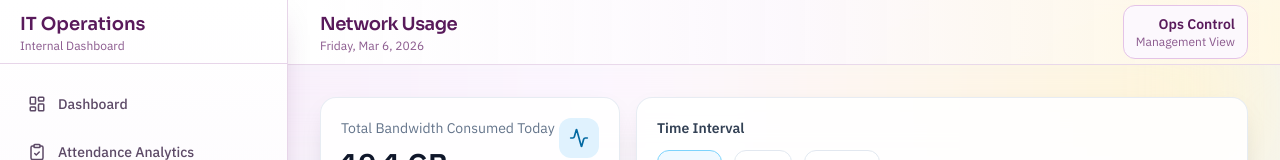
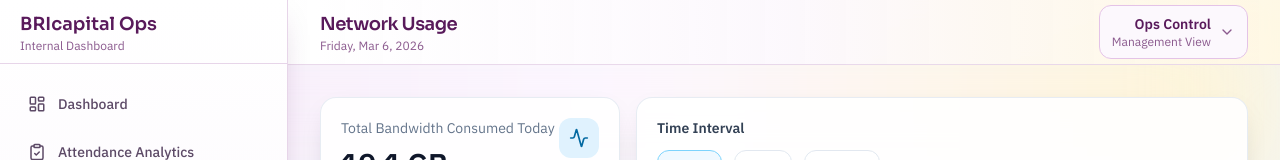
Before and after one commit to veck404/BRIcapital-Dashboard, a React (Vite) app: page /network in a window 1280 px wide. Shown: the top 160 px of the page. Built offline with nearby package versions, Linux system fonts and the light colour scheme; no server answers.

Commit message:
Ops shit

```diff
--- a/index.html
+++ b/index.html
@@ -3,7 +3,7 @@
   <head>
     <meta charset="UTF-8" />
     <meta name="viewport" content="width=device-width, initial-scale=1.0" />
-    <title>IT Operations Dashboard</title>
+    <title>BRIcapital Operations Dashboard</title>
   </head>
   <body>
     <div id="root"></div>
--- a/src/components/Sidebar.tsx
+++ b/src/components/Sidebar.tsx
@@ -31,7 +31,7 @@ const Sidebar = ({ isOpen, onClose }: SidebarProps) => {
         <div className="flex h-16 items-center justify-between border-b border-[#e7d5e9] px-5 dark:border-slate-700/80">
           <div>
             <p className="font-heading text-lg font-semibold text-[#591a5b]">
-              IT Operations
+              BRIcapital Ops
             </p>
             <p className="text-xs text-[#8b5a8e]">Internal Dashboard</p>
           </div>
--- a/src/components/Topbar.tsx
+++ b/src/components/Topbar.tsx
@@ -1,6 +1,6 @@
-import { Menu } from "lucide-react";
-import { useMemo } from "react";
-import { useLocation } from "react-router-dom";
+import { ChevronDown, Menu } from "lucide-react";
+import { useMemo, useRef } from "react";
+import { useLocation, useNavigate } from "react-router-dom";
 
 interface TopbarProps {
   onToggleSidebar: () => void;
@@ -14,6 +14,8 @@ const pageTitles: Record<string, string> = {
 
 const Topbar = ({ onToggleSidebar }: TopbarProps) => {
   const location = useLocation();
+  const navigate = useNavigate();
+  const opsControlRef = useRef<HTMLDetailsElement>(null);
 
   const today = useMemo(
     () =>
@@ -25,6 +27,11 @@ const Topbar = ({ onToggleSidebar }: TopbarProps) => {
       }).format(new Date()),
     [],
   );
+
+  const runControlAction = (action: () => void) => {
+    action();
+    opsControlRef.current?.removeAttribute("open");
+  };
 
   return (
     <header className="sticky top-0 z-20 border-b border-[#e7d5e9]/90 bg-gradient-to-r from-white via-[#fcf8fd]/95 to-[#fff8e3]/90 backdrop-blur dark:border-slate-700/80 dark:bg-slate-900/85">
@@ -47,10 +54,78 @@ const Topbar = ({ onToggleSidebar }: TopbarProps) => {
         </div>
 
         <div className="flex items-center gap-3">
-          <div className="hidden rounded-xl border border-[#e4c3e7] bg-[#fcf8fd] px-3 py-2 text-right sm:block dark:border-slate-700 dark:bg-slate-900">
-            <p className="text-sm font-semibold text-[#591a5b]">Ops Control</p>
-            <p className="text-xs text-[#8b5a8e]">Management View</p>
-          </div>
+          <details
+            ref={opsControlRef}
+            className="relative hidden sm:block"
+          >
+            <summary className="list-none cursor-pointer rounded-xl border border-[#e4c3e7] bg-[#fcf8fd] px-3 py-2 text-right transition hover:border-[#d39ad8] hover:bg-[#f9f2fa] [&::-webkit-details-marker]:hidden dark:border-slate-700 dark:bg-slate-900 dark:hover:border-slate-600 dark:hover:bg-slate-800">
+              <div className="flex items-center gap-2">
+                <div>
+                  <p className="text-sm font-semibold text-[#591a5b]">Ops Control</p>
+                  <p className="text-xs text-[#8b5a8e]">Management View</p>
+                </div>
+                <ChevronDown size={16} className="text-[#8b5a8e]" />
+              </div>
+            </summary>
+
+            <div className="absolute right-0 top-[calc(100%+8px)] z-40 w-60 overflow-hidden rounded-xl border border-[#e4c3e7] bg-white shadow-lg dark:border-slate-700 dark:bg-slate-900">
+              <div className="border-b border-slate-200/80 px-3 py-2 dark:border-slate-700">
+                <p className="text-[11px] font-semibold uppercase tracking-wide text-slate-500">
+                  Quick Navigation
+                </p>
+              </div>
+
+              <div className="p-1.5">
+                <button
+                  type="button"
+                  onClick={() => {
+                    runControlAction(() => {
+                      navigate("/");
+                    });
+                  }}
+                  className="w-full rounded-lg px-2.5 py-2 text-left text-sm font-medium text-slate-700 transition hover:bg-slate-100 dark:text-slate-200 dark:hover:bg-slate-800"
+                >
+                  Overview
+                </button>
+                <button
+                  type="button"
+                  onClick={() => {
+                    runControlAction(() => {
+                      navigate("/attendance");
+                    });
+                  }}
+                  className="w-full rounded-lg px-2.5 py-2 text-left text-sm font-medium text-slate-700 transition hover:bg-slate-100 dark:text-slate-200 dark:hover:bg-slate-800"
+                >
+                  Attendance Analytics
+                </button>
+                <button
+                  type="button"
+                  onClick={() => {
+                    runControlAction(() => {
+                      navigate("/network");
+                    });
+                  }}
+                  className="w-full rounded-lg px-2.5 py-2 text-left text-sm font-medium text-slate-700 transition hover:bg-slate-100 dark:text-slate-200 dark:hover:bg-slate-800"
+                >
+                  Network Usage
+                </button>
+              </div>
+
+              <div className="border-t border-slate-200/80 p-1.5 dark:border-slate-700">
+                <button
+                  type="button"
+                  onClick={() => {
+                    runControlAction(() => {
+                      window.location.reload();
+                    });
+                  }}
+                  className="w-full rounded-lg px-2.5 py-2 text-left text-sm font-medium text-slate-700 transition hover:bg-slate-100 dark:text-slate-200 dark:hover:bg-slate-800"
+                >
+                  Refresh Current View
+                </button>
+              </div>
+            </div>
+          </details>
         </div>
       </div>
     </header>
```
